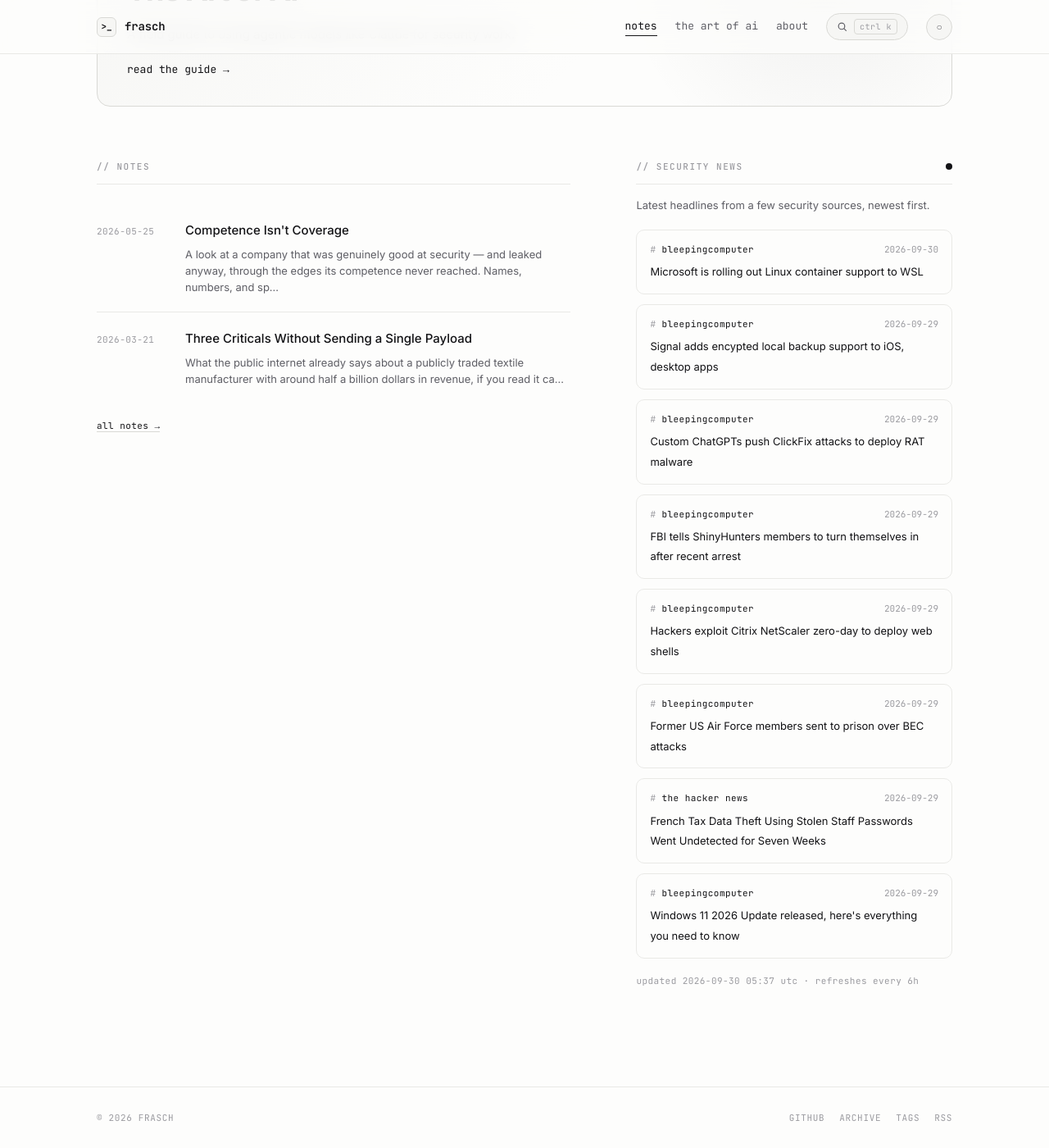
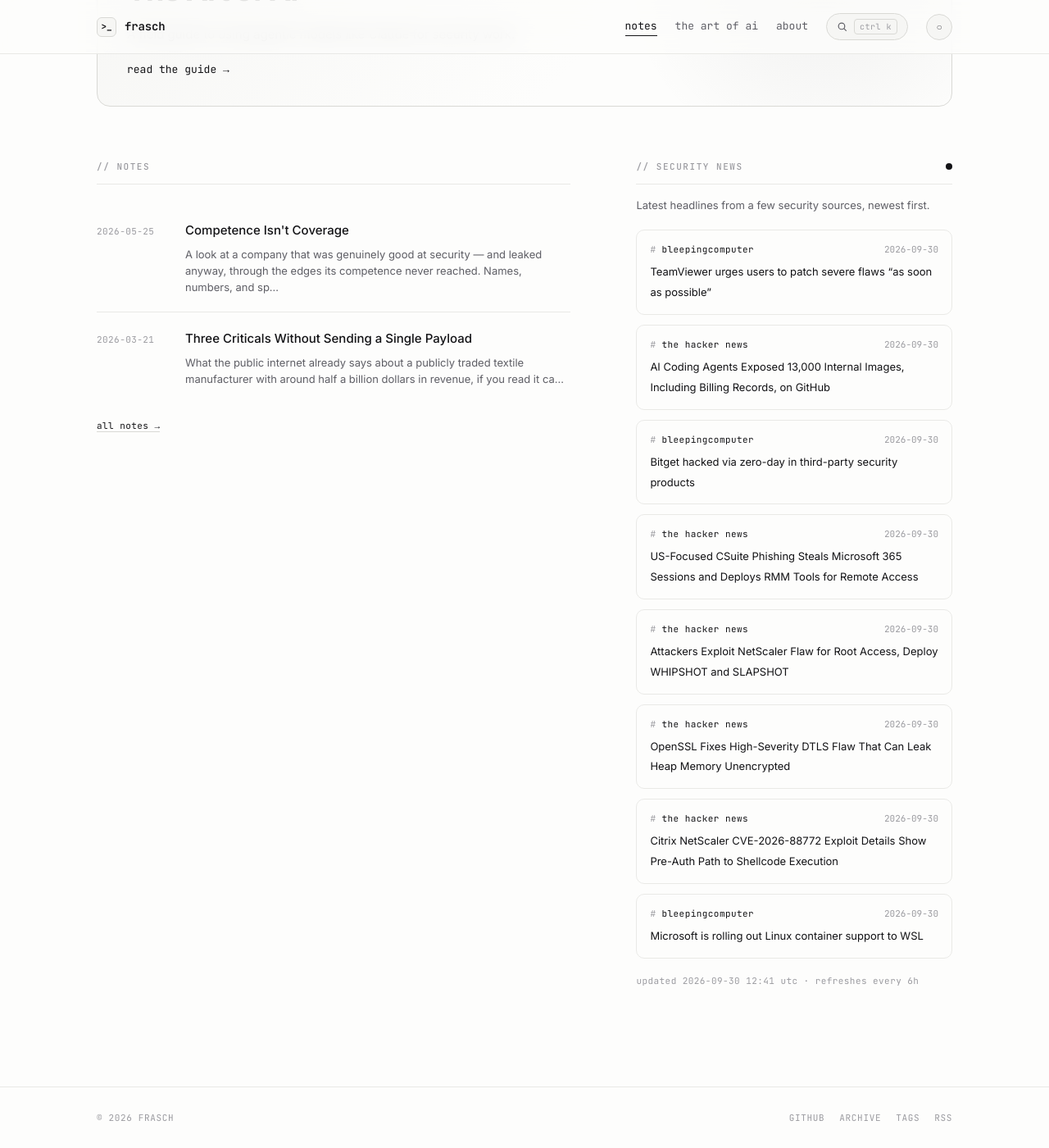
Before and after one commit to whoisfrasch/frasch, a Jekyll site: the page built from index.html, in a window 1280 px wide and 1400 px high, scrolled down 590 px. Shown: the whole window at 82% size. Built offline with Jekyll 4.4.1, drawn with Linux system fonts in a browser that asks for light colours.

Commit message:
Refresh security news feed

```diff
--- a/_data/news.json
+++ b/_data/news.json
@@ -1,53 +1,53 @@
 {
-  "updated": "2026-09-30T05:37:54Z",
+  "updated": "2026-09-30T12:41:11Z",
   "items": [
+    {
+      "source": "bleepingcomputer",
+      "title": "TeamViewer urges users to patch severe flaws “as soon as possible”",
+      "link": "https://www.bleepingcomputer.com/news/security/teamviewer-urges-users-to-patch-severe-flaws-as-soon-as-possible/",
+      "date": "2026-09-30T12:25:10Z"
+    },
+    {
+      "source": "the hacker news",
+      "title": "AI Coding Agents Exposed 13,000 Internal Images, Including Billing Records, on GitHub",
+      "link": "https://thehackernews.com/2026/09/ai-coding-agents-exposed-13000-internal.html",
+      "date": "2026-09-30T11:30:00Z"
+    },
+    {
+      "source": "bleepingcomputer",
+      "title": "Bitget hacked via zero-day in third-party security products",
+      "link": "https://www.bleepingcomputer.com/news/security/bitget-hacked-via-zero-day-in-third-party-security-products/",
+      "date": "2026-09-30T11:11:46Z"
+    },
+    {
+      "source": "the hacker news",
+      "title": "US-Focused CSuite Phishing Steals Microsoft 365 Sessions and Deploys RMM Tools for Remote Access",
+      "link": "https://thehackernews.com/2026/09/us-focused-csuite-phishing-steals.html",
+      "date": "2026-09-30T10:45:00Z"
+    },
+    {
+      "source": "the hacker news",
+      "title": "Attackers Exploit NetScaler Flaw for Root Access, Deploy WHIPSHOT and SLAPSHOT",
+      "link": "https://thehackernews.com/2026/09/attackers-exploit-netscaler-flaw-for.html",
+      "date": "2026-09-30T08:24:35Z"
+    },
+    {
+      "source": "the hacker news",
+      "title": "OpenSSL Fixes High-Severity DTLS Flaw That Can Leak Heap Memory Unencrypted",
+      "link": "https://thehackernews.com/2026/09/openssl-fixes-high-severity-dtls-flaw.html",
+      "date": "2026-09-30T08:09:28Z"
+    },
+    {
+      "source": "the hacker news",
+      "title": "Citrix NetScaler CVE-2026-88772 Exploit Details Show Pre-Auth Path to Shellcode Execution",
+      "link": "https://thehackernews.com/2026/09/citrix-netscaler-cve-2026-88772-exploit.html",
+      "date": "2026-09-30T05:30:30Z"
+    },
     {
       "source": "bleepingcomputer",
       "title": "Microsoft is rolling out Linux container support to WSL",
       "link": "https://www.bleepingcomputer.com/news/microsoft/microsoft-is-rolling-out-linux-container-support-to-wsl/",
       "date": "2026-09-30T00:40:57Z"
-    },
-    {
-      "source": "bleepingcomputer",
-      "title": "Signal adds encypted local backup support to iOS, desktop apps",
-      "link": "https://www.bleepingcomputer.com/news/security/signal-adds-encypted-local-backup-support-to-ios-desktop-apps/",
-      "date": "2026-09-29T21:30:08Z"
-    },
-    {
-      "source": "bleepingcomputer",
-      "title": "Custom ChatGPTs push ClickFix attacks to deploy RAT malware",
-      "link": "https://www.bleepingcomputer.com/news/security/custom-chatgpts-push-clickfix-attacks-to-deploy-rat-malware/",
-      "date": "2026-09-29T20:59:39Z"
-    },
-    {
-      "source": "bleepingcomputer",
-      "title": "FBI tells ShinyHunters members to turn themselves in after recent arrest",
-      "link": "https://www.bleepingcomputer.com/news/security/fbi-tells-shinyhunters-members-to-turn-themselves-in-after-recent-arrest/",
-      "date": "2026-09-29T20:09:55Z"
-    },
-    {
-      "source": "bleepingcomputer",
-      "title": "Hackers exploit Citrix NetScaler zero-day to deploy web shells",
-      "link": "https://www.bleepingcomputer.com/news/security/hackers-exploit-citrix-netscaler-zero-day-to-deploy-web-shells/",
-      "date": "2026-09-29T18:37:12Z"
-    },
-    {
-      "source": "bleepingcomputer",
-      "title": "Former US Air Force members sent to prison over BEC attacks",
-      "link": "https://www.bleepingcomputer.com/news/security/former-us-air-force-members-sent-to-prison-over-bec-attacks/",
-      "date": "2026-09-29T18:09:39Z"
-    },
-    {
-      "source": "the hacker news",
-      "title": "French Tax Data Theft Using Stolen Staff Passwords Went Undetected for Seven Weeks",
-      "link": "https://thehackernews.com/2026/09/french-tax-data-theft-using-stolen.html",
-      "date": "2026-09-29T17:47:01Z"
-    },
-    {
-      "source": "bleepingcomputer",
-      "title": "Windows 11 2026 Update released, here's everything you need to know",
-      "link": "https://www.bleepingcomputer.com/news/microsoft/windows-11-2026-update-released-heres-everything-you-need-to-know/",
-      "date": "2026-09-29T17:37:40Z"
     }
   ]
 }
```
